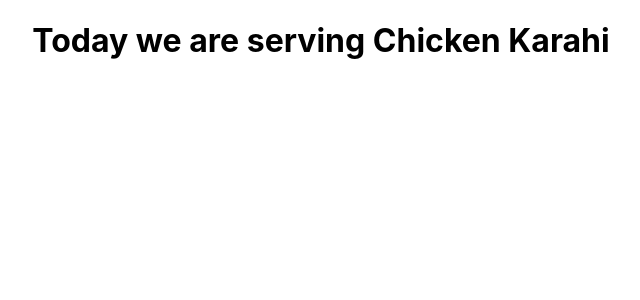
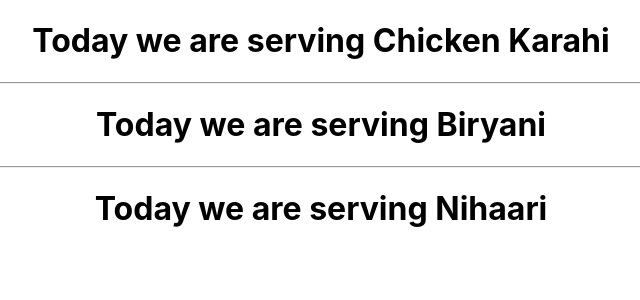
Before and after one commit to yasirnasir501/bootcamp-react-app, a React (Create React App) app: page / in a window 1280 px wide. Shown: the top 300 px of the page, without its empty margins (319-959 px from the left). Built offline with nearby package versions, Linux system fonts and the light colour scheme.

Commit message:
Update App.js

```diff
--- a/src/App.js
+++ b/src/App.js
@@ -6,7 +6,11 @@ function App() {
   return (
     <div className="App">
     {/* <Dinner></Dinner>*/}
-    <Dinner dishName="Chicken Karahi"/>
+    <Dinner dishName="Chicken Karahi" sweetDish="Kheer"/>
+    <hr/>
+    <Dinner dishName="Biryani" sweetDish="Jaleebi"/>
+    <hr/>
+    <Dinner dishName="Nihaari" sweetDish="Gajar Ka Halwa"/>
     </div>
   );
 }
```
